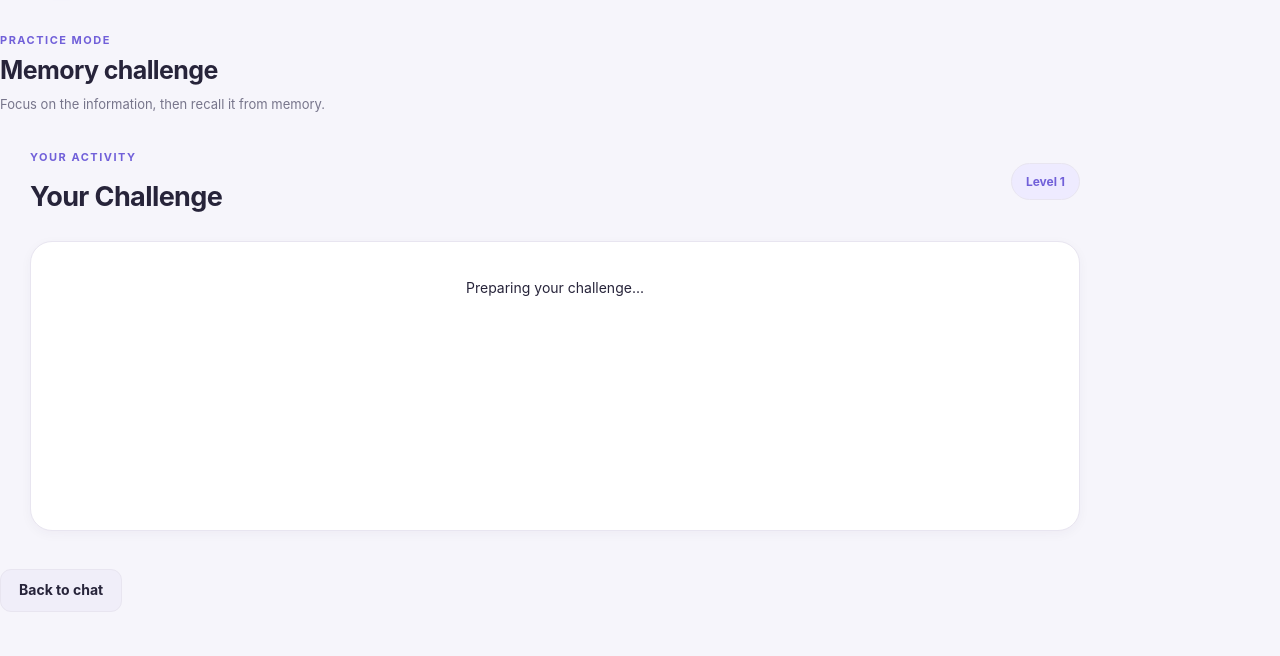
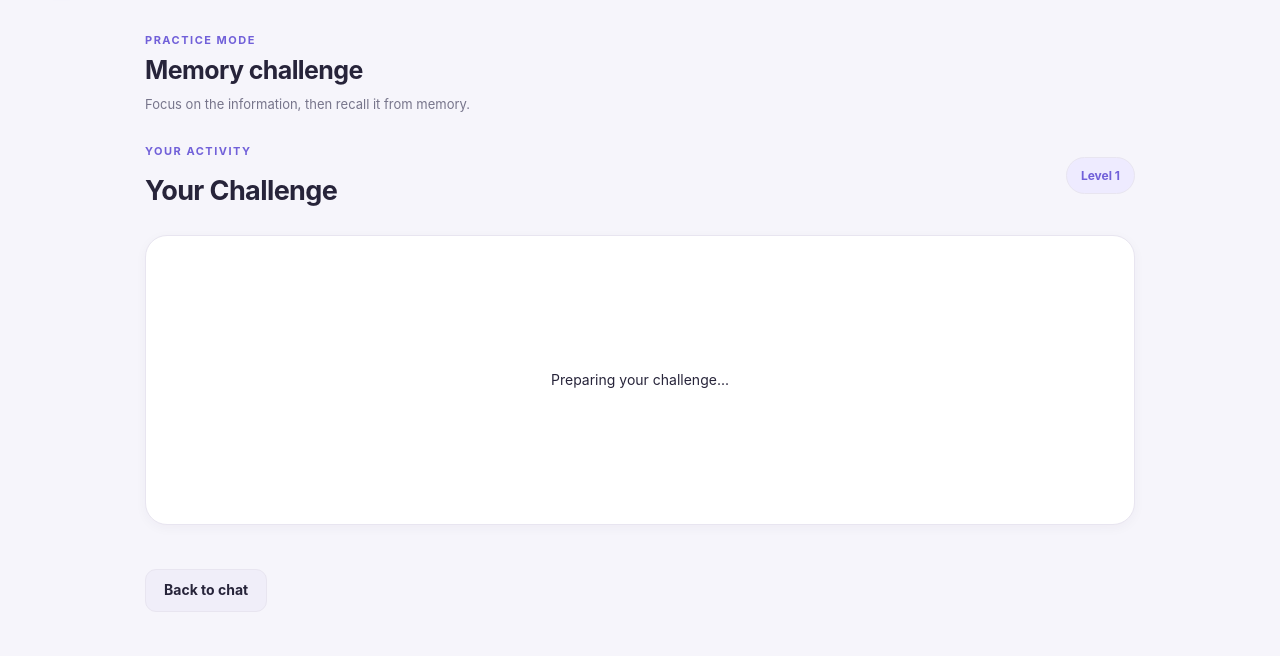
Before and after one commit to devashree-2006/RecallAI, a Flask app: page /challenge in a window 1280 px wide. Shown: the part 85-741 px from the top of the page. Run offline with Flask 3, Linux system fonts and the light colour scheme; the visitor is signed in with stand-in values (Sample User, id 1); data comes from the database, SQL or seed files in the repository; data that the repository does not hold is empty.

Commit message:
Changed practice interface

```diff
--- a/static/css/style.css
+++ b/static/css/style.css
@@ -795,8 +795,10 @@
 /* CHALLENGE PAGE */
 
 .challenge-section {
-    margin: 30px;
+    margin: 24px auto 30px;
     max-width: 1050px;
+    width: 100%;
+    box-sizing: border-box;
 }
 
 .challenge-header {
@@ -840,6 +842,10 @@
 .challenge-card {
     text-align: center;
     min-height: 290px;
+    display: flex;
+    flex-direction: column;
+    justify-content: center;
+    align-items: center;
 }
 
 .challenge-instruction {
@@ -916,9 +922,12 @@
 }
 
 .answer-input {
-    margin: 12px auto;
+    margin: 14px auto;
     display: block;
     max-width: 650px;
+    width: 100%;
+    text-align: center;
+    box-sizing: border-box;
 }
 
 /* RESULTS */
@@ -1001,13 +1010,26 @@
     margin-bottom: 28px;
 }
 
+.dashboard-title {
+    margin-bottom: 24px;
+}
+
 .dashboard-title h1 {
     font-size: 25px;
     letter-spacing: -0.6px;
 }
 
+.dashboard-container,
 .dashboard-content {
-    padding: 0 30px 35px;
+    max-width: 1050px;
+    margin: 0 auto;
+    padding: 0 30px 45px;
+    width: 100%;
+    box-sizing: border-box;
+}
+
+.challenge-back-btn {
+    margin-top: 14px;
 }
 
 .stats-grid {
@@ -1521,7 +1543,7 @@
     }
 
     .challenge-section {
-        margin: 20px 16px;
+        margin: 20px auto;
     }
 
     .journal-section {
@@ -1541,6 +1563,7 @@
         margin-bottom: 20px;
     }
 
+    .dashboard-container,
     .dashboard-content {
         padding: 0 16px 25px;
     }
--- a/templates/challenge.html
+++ b/templates/challenge.html
@@ -39,7 +39,7 @@
                 <p>Loading your challenge...</p>
             </div>
         </section>
-        <button class="secondary-button" onclick="window.location.href='/'">Back to chat</button>
+        <button class="secondary-button challenge-back-btn" onclick="window.location.href='/'">Back to chat</button>
     </main>
 </div>
 <script src="{{ url_for('static', filename='js/app.js') }}"></script>
--- a/templates/index.html
+++ b/templates/index.html
@@ -132,3 +132,6 @@
 <script src="{{ url_for('static', filename='js/app.js') }}"></script>
 </body>
 </html>
+
+
+<!--.\.venv\Scripts\python.exe -c "from app import app; app.run(host='127.0.0.1', port=5000, debug=False, use_reloader=False)"-->
```
